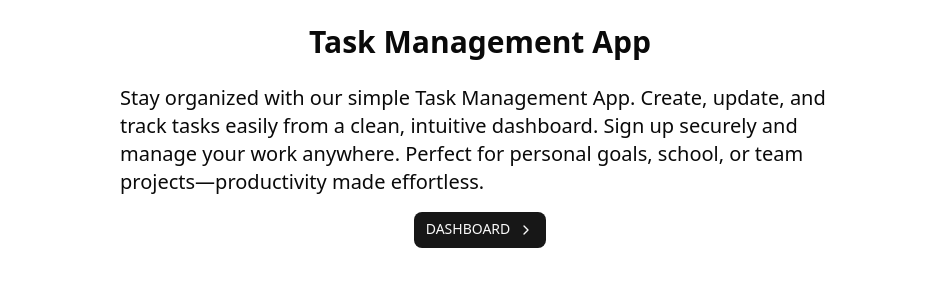
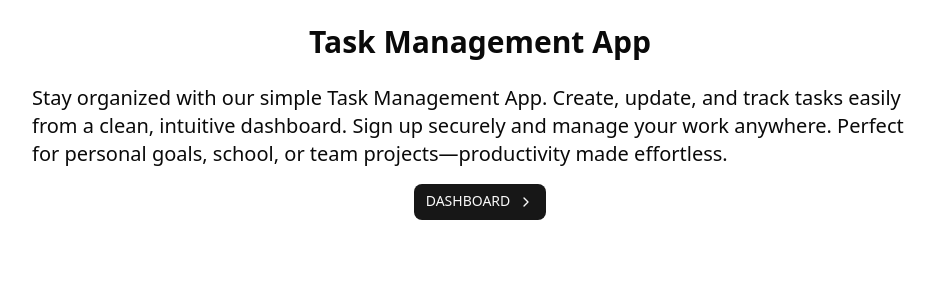
Before and after one commit to intellimat/tasks-management-app, a Next.js app: page / in a window 1280 px wide. Shown: the top 300 px of the page, without its empty margins (160-1095 px from the left). Built offline with nearby package versions, Linux system fonts and the light colour scheme.

Commit message:
Added_redirect_on_edit_task

```diff
--- a/src/app/page.tsx
+++ b/src/app/page.tsx
@@ -7,7 +7,7 @@ export default function Home() {
   return (
     <main className="p-3 md:p-6">
       <h1 className="text-center text-3xl font-bold">Task Management App</h1>
-      <div className="md:mx-64 flex flex-col items-center gap-4 m-3 md:mt-6">
+      <div className="md:mx-42 flex flex-col items-center gap-4 m-3 md:mt-6">
         <p className="p-0 text-xl">
           Stay organized with our simple Task Management App. Create, update,
           and track tasks easily from a clean, intuitive dashboard. Sign up
--- a/src/app/tasks/[id]/page.tsx
+++ b/src/app/tasks/[id]/page.tsx
@@ -5,7 +5,7 @@ import { updateTask } from "@/services/tasks";
 import { TaskSchemaValidator } from "@/types/zod";
 import { toast } from "sonner";
 import { z } from "zod";
-import { useParams } from "next/navigation";
+import { useParams, useRouter } from "next/navigation";
 import useSWR from "swr";
 import { fetcher } from "@/lib/fetcher";
 import { Task } from "@/types/task";
@@ -14,6 +14,7 @@ import { getHoursFromMillis, getMillisFromHours } from "@/lib/utils";
 import { useShowError } from "@/hooks/useShowError";
 
 export default function TaskPage() {
+  const router = useRouter();
   const params = useParams();
   const taskId = params?.id;
 
@@ -54,6 +55,7 @@ export default function TaskPage() {
       const parsedTaskId = Number(taskId);
       await updateTask(parsedTaskId, data);
       toast("Task successfully updated!");
+      router.push("/dashboard");
     } catch (error) {
       console.error(error);
       toast.error("An error occurred, selected task could not be updated. ");
```
